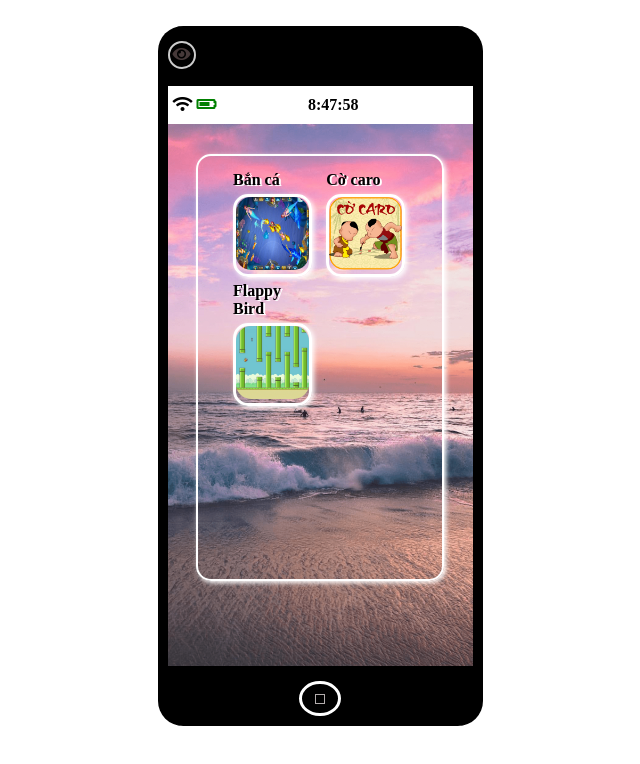
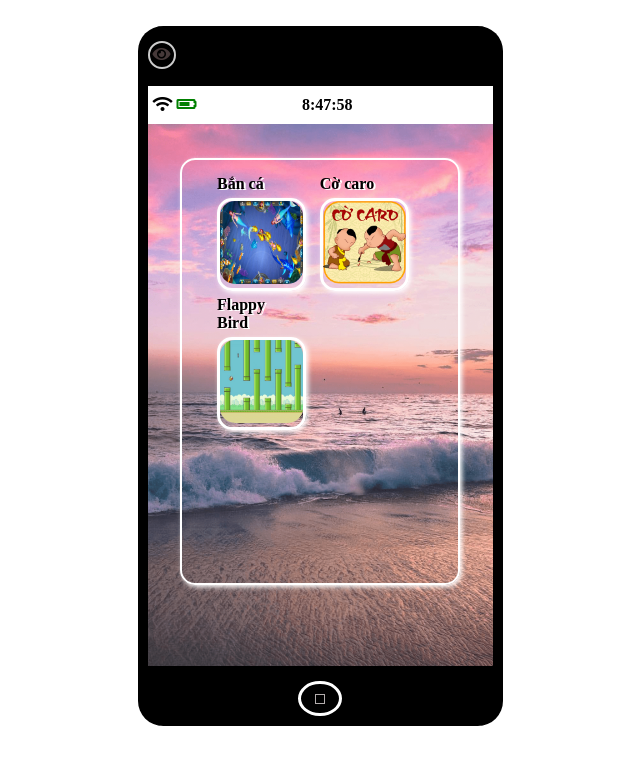
Before and after one commit to pinchet123/phone, a plain HTML site: page index.html in a window 1280 px wide. Shown: the whole page, without its empty margins (320-960 px from the left). Drawn offline with nearby package versions, Linux system fonts and the light colour scheme.

Commit message:
fix width

```diff
--- a/assets/css/style.css
+++ b/assets/css/style.css
@@ -4,7 +4,7 @@
 }
 
 body {
-    width: 305px;
+    width: 345px;
     margin: 2% auto;
     height: 700px;
     position: relative;
```
